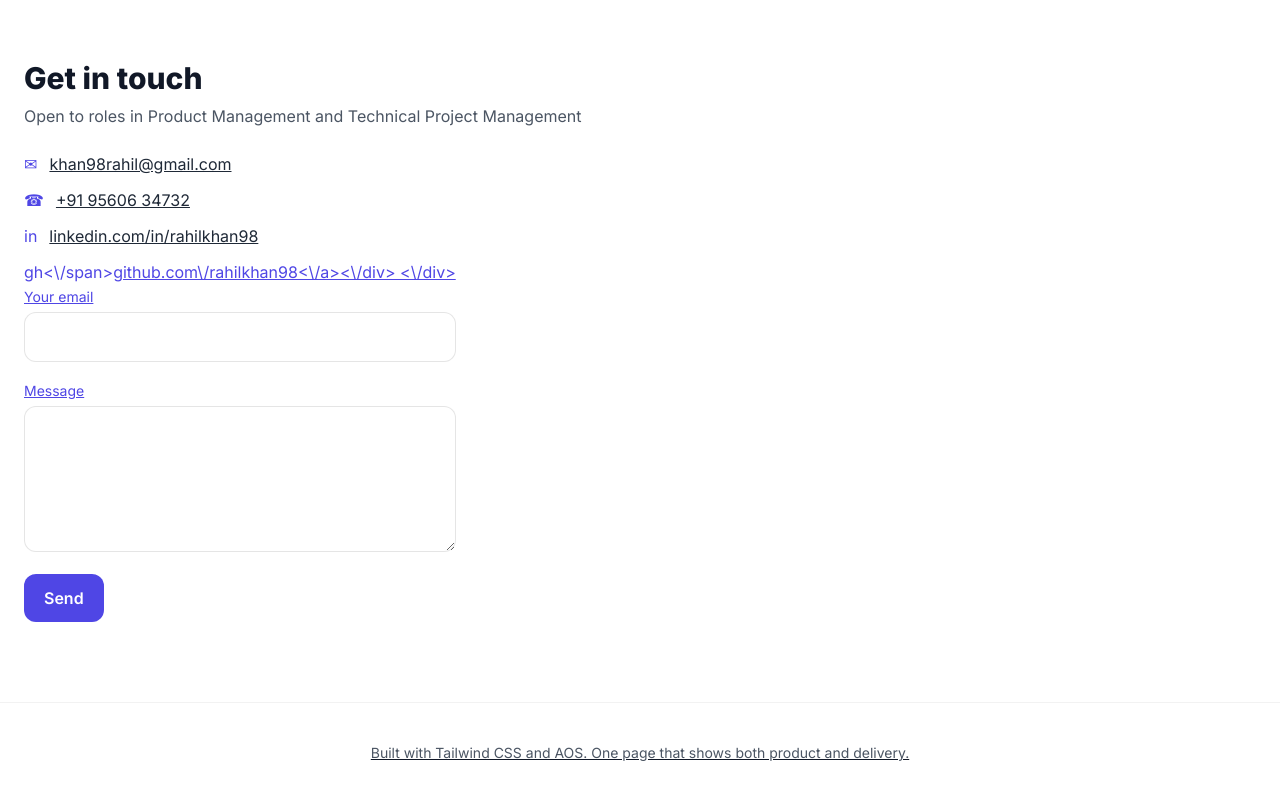
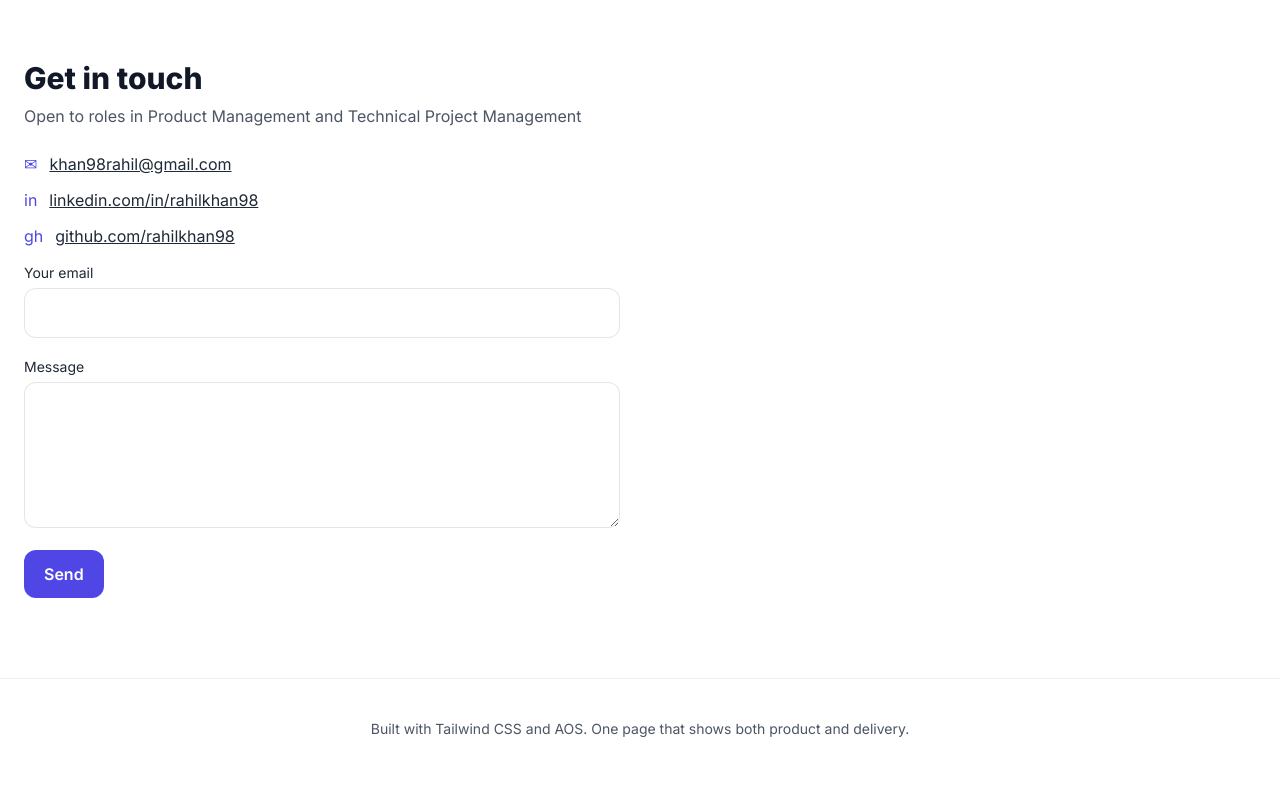
Before and after one commit to rahilkhan98/rahilkhan98.github.io, a plain HTML site: page index.html in a window 1280 px wide. Shown: the part 3744-4547 px from the top of the page. After the commit the page ends 4523 px from the top, so only its background shows below. Drawn offline with nearby package versions, Linux system fonts and the light colour scheme.

Commit message:
Fixed github link

```diff
--- a/index.html
+++ b/index.html
@@ -241,13 +241,10 @@
         <div>
           <h2 class="text-2xl md:text-3xl font-extrabold">Get in touch</h2>
           <p class="mt-2 text-gray-600 dark:text-gray-400">Open to roles in Product Management and Technical Project Management</p>
-          <div class="mt-6 space-y-3 text-gray-800 dark:text-gray-200">
-            <div class="flex items-center gap-3"><span class="text-indigo-600">✉</span><a class="underline" href="mailto:khan98rahil@gmail.com">khan98rahil@gmail.com</a></div>
-            <div class="flex items-center gap-3"><span class="text-indigo-600">☎</span><a class="underline" href="tel:+919560634732">+91 95606 34732</a></div>
-            <div class="flex items-center gap-3"><span class="text-indigo-600">in</span><a class="underline" target="_blank" rel="noopener" href="https://www.linkedin.com/in/rahilkhan98/">linkedin.com/in/rahilkhan98</a></div>
-          </div>
-        <div class="flex items-center gap-3 mt-3"><span class="text-indigo-600">gh<\/span><a class="underline" target="_blank" rel="noopener" href="https:\/\/github.com\/rahilkhan98">github.com\/rahilkhan98<\/a><\/div>
-        <\/div>
+		<div class="mt-6 space-y-3 text-gray-800 dark:text-gray-200">
+		  <div class="flex items-center gap-3"><span class="text-indigo-600">✉</span><a class="underline" href="mailto:khan98rahil@gmail.com">khan98rahil@gmail.com</a></div>
+		  <div class="flex items-center gap-3"><span class="text-indigo-600">in</span><a class="underline" target="_blank" rel="noopener" href="https://www.linkedin.com/in/rahilkhan98/">linkedin.com/in/rahilkhan98</a></div>
+		  <div class="flex items-center gap-3"><span class="text-indigo-600">gh</span><a class="underline" target="_blank" rel="noopener" href="https://github.com/rahilkhan98">github.com/rahilkhan98</a></div>
         <div class=\"rounded-2xl p-6 bg-gray-50 dark:bg-gray-900">
           <form action="mailto:khan98rahil@gmail.com" method="post" enctype="text/plain" class="space-y-4">
             <div>
```
